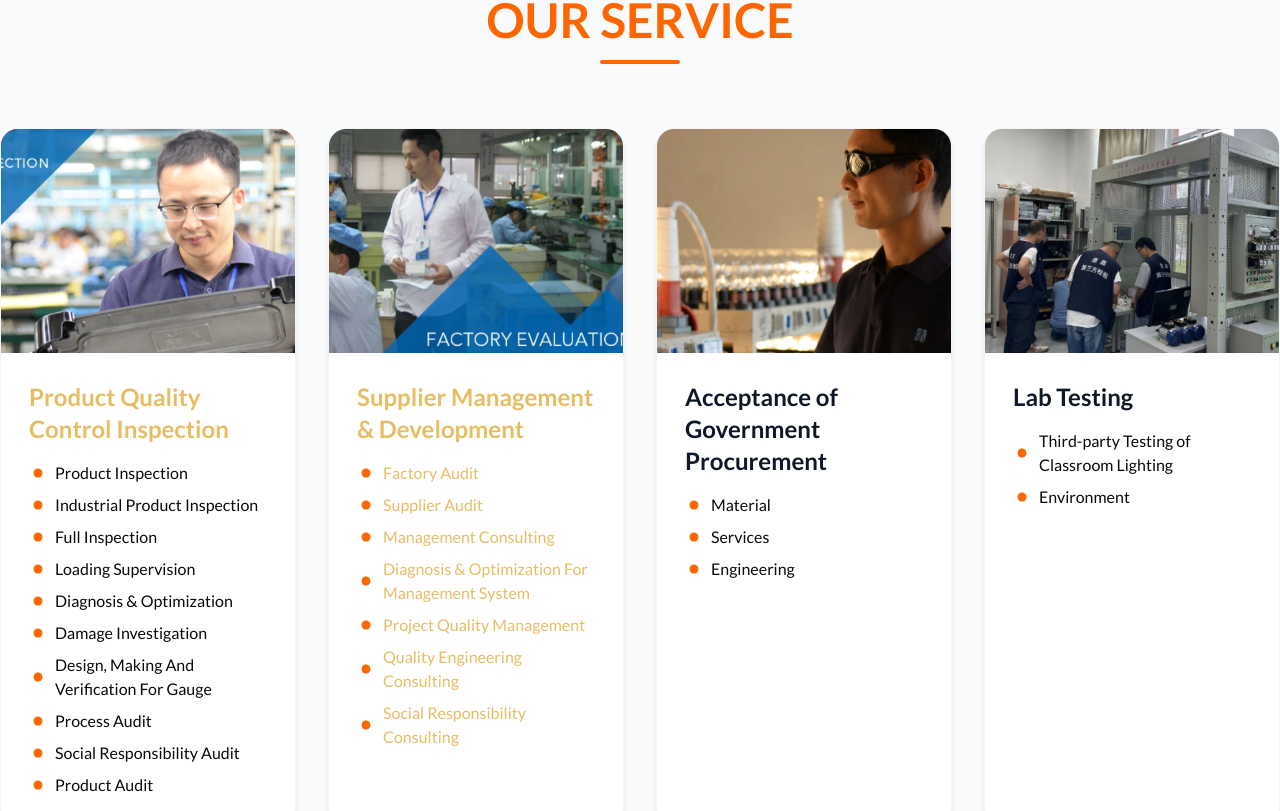
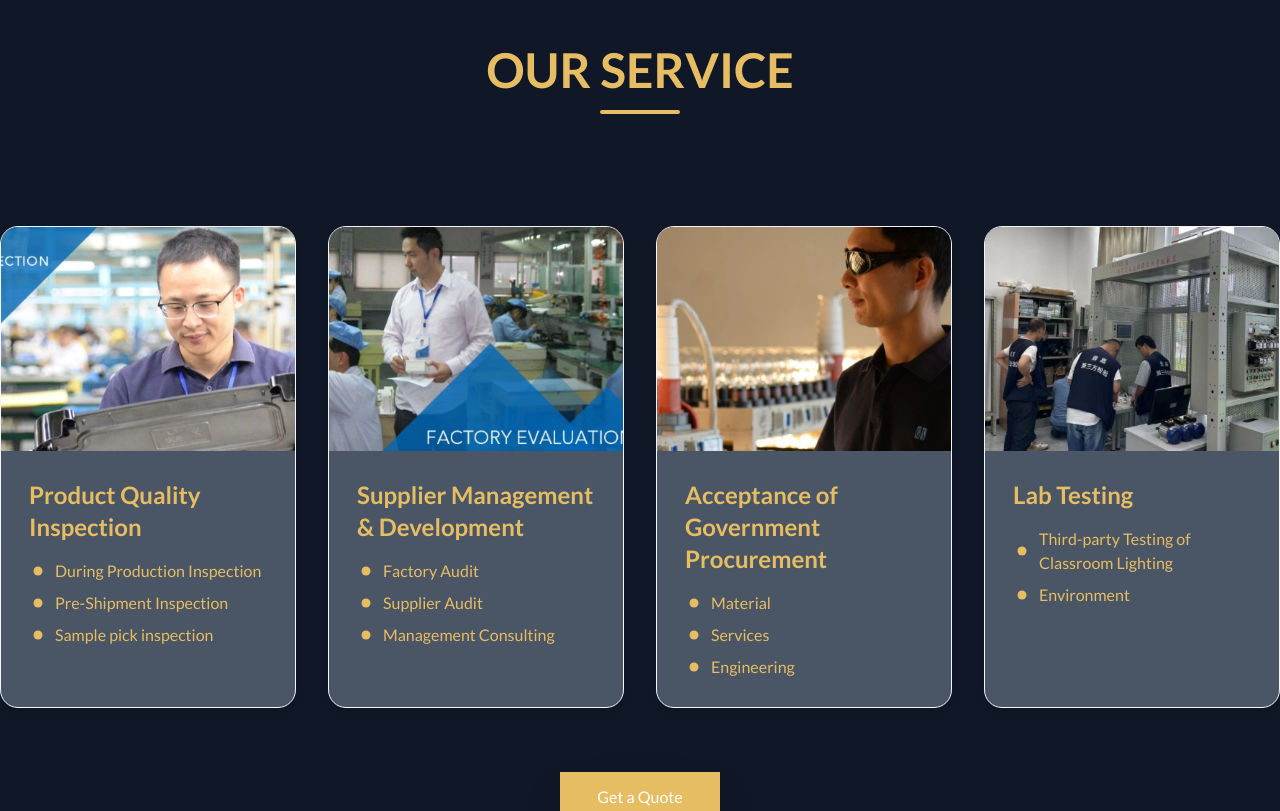
Before and after one commit to hamimsardardev/third_party_inspection, a Next.js app: page / in a window 1280 px wide. Shown: the part 2394-3205 px from the top of the page. Built offline with nearby package versions, Linux system fonts and the light colour scheme.

Commit message:
home page done

```diff
--- a/src/app/components/Blog.jsx
+++ b/src/app/components/Blog.jsx
@@ -9,9 +9,9 @@ const Blog = () => {
     <>
       <section>
         <Container>
-          <div className="border-b-1 border-seconerycolor py-[112px]">
+          <div className="border-b-1 border-t-1 border-gray-600 py-[80px]">
             <motion.div
-              className="text-center mb-[70px]"
+              className="text-center mb-[50px]"
               initial={{ opacity: 0, y: 50 }}
               whileInView={{ opacity: 1, y: 0 }}
               viewport={{ once: true }}
@@ -27,7 +27,7 @@ const Blog = () => {
               </motion.h5>
 
               <motion.p
-                className="font-dmSans text-[18px] font-regular leading-[26px] text-primarytwo w-[740px] mx-auto mt-6"
+                className="font-dmSans text-[18px] font-regular leading-[26px] text-white w-[940px] mx-auto mt-6"
                 initial={{ opacity: 0, y: 20 }}
                 whileInView={{ opacity: 1, y: 0 }}
                 transition={{ duration: 0.8, delay: 0.4 }}
--- a/src/app/components/Partners_part.jsx
+++ b/src/app/components/Partners_part.jsx
@@ -1,5 +1,6 @@
 import { cn } from "@/lib/utils";
 import { Marquee } from "@/components/ui/marquee";
+import Container from "./common/Container";
 
 const reviews = [
   { img: "/partnersone.png" },
@@ -34,9 +35,12 @@ const PartnersPart = ({ img }) => {
 
 export default function PartnersMarquee() {
   return (
-    <div className="relative w-full overflow-hidden">
+    <Container>
+      <div className="relative py-12 w-full overflow-hidden border-t-2 border-gray-300">
         <div className="text-center">
-        <h2 className="py-12 text-[32px] font-bold leading-4 text-center">Partners</h2>
+          <h2 className="relative mb-12 text-[32px] text-primary font-bold leading-4 text-center after:content-[''] after:absolute after:bottom-[-20px] after:left-[633px] after:rounded-[10px] after:bg-primary after:w-0 hover:after:w-12 after:h-1 after:transition-all after:duration-300">
+            Partners
+          </h2>
         </div>
         <Marquee pauseOnHover className="[--duration:20s]">
           {firstRow.map((item, index) => (
@@ -50,5 +54,6 @@ export default function PartnersMarquee() {
           ))}
         </Marquee>
       </div>
+    </Container>
   );
 }
--- a/src/app/components/Service.jsx
+++ b/src/app/components/Service.jsx
@@ -5,193 +5,127 @@ import { GoDotFill } from "react-icons/go";
 const Service = () => {
   return (
     <div>
-      <section>
+      <section className="py-16 md:py-20 lg:py-24">
         <Container>
-          <section className="py-16 md:py-20 lg:py-24 bg-gray-50">
-            <div>
+          <div className="border-t-2 border-gray-300">
             {/* Header */}
-              <div className="text-center mb-12 md:mb-16">
+            <div className="text-center py-12 md:mb-16">
               <h2 className="text-3xl sm:text-4xl md:text-5xl font-bold text-gray-900">
-                  <span className="text-third">OUR SERVICE</span>
+                <span className="text-primary">OUR SERVICE</span>
               </h2>
-                <div className="w-20 h-1 bg-third mx-auto mt-4 rounded-full"></div>
+              <div className="w-20 h-1 bg-primary mx-auto mt-4 rounded-full"></div>
             </div>
 
             {/* Services Grid - explicit cards, no map */}
             <div className="grid grid-cols-1 md:grid-cols-2 lg:grid-cols-4 gap-6 lg:gap-8">
               {/* Card 1 - Product Quality Control Inspection */}
-                <div className="group bg-white rounded-2xl overflow-hidden shadow-md hover:shadow-xl transition-all duration-300 border border-gray-100 flex flex-col h-full">
-                  <div className="relative h-48 md:h-56 overflow-hidden bg-red-500">
-                    <div className="relative h-48 md:h-56 w-full overflow-hidden bg-red-500">
+              <div className="bg-gray-600 rounded-2xl overflow-hidden shadow-md hover:shadow-xl transition-all duration-300 border border-gray-100 flex flex-col h-full">
+                <div className="relative  overflow-hidden ">
+                  <div className="relative h-48 md:h-56 w-full overflow-hidden ">
                     <Image
                       src="/serviceimageone.jpg"
                       alt="Product image four"
                       fill
-                        className=" object-cover transition-transform duration-500 group-hover:scale-110"
+                      className=" object-cover transition-transform duration-500 hover:scale-110"
                     />
                   </div>
                 </div>
                 <div className="p-6 md:p-7 flex flex-col flex-grow">
-                    <h3 className="text-[24px] md:text-2xl font-bold text-primary mb-4 group-hover:text-third transition-colors">
-                      Product Quality Control Inspection
+                  <h3 className="text-[24px] md:text-2xl font-bold text-primary mb-4 cursor-pointer hover:text-white transition-colors">
+                    Product Quality Inspection
                   </h3>
-                    <ul className="space-y-2 text-primarytext-sm md:text-base flex-grow">
-                      <li className="flex items-center gap-2">
-                        <span className="text-third text-lg flex items-center">
+                  <ul className="space-y-2 text-primary text-sm md:text-base cursor-pointer">
+                    <li className="group flex items-center gap-2 text-primary hover:text-white">
+                      <span className="text-primary text-lg flex items-center group-hover:text-white">
                         <GoDotFill />
                       </span>
-                        <span>Product Inspection</span>
+                      During Production Inspection
                     </li>
-                      <li className="flex items-center gap-2">
-                        <span className="text-third text-lg flex items-center">
+                    <li className="group flex items-center gap-2 text-primary hover:text-white">
+                      <span className="text-primary text-lg flex items-center group-hover:text-white">
                         <GoDotFill />
                       </span>
-                        Industrial Product Inspection
+                      Pre-Shipment Inspection
                     </li>
-                      <li className="flex items-center gap-2">
-                        <span className="text-third text-lg flex items-center">
+
+                    <li className="group flex items-center gap-2 text-primary hover:text-white">
+                      <span className="text-primary text-lg flex items-center group-hover:text-white">
                         <GoDotFill />
                       </span>
-                        Full Inspection
-                      </li>
-                      <li className="flex items-center gap-2">
-                        <span className="text-third text-lg flex items-center">
-                          <GoDotFill />
-                        </span>
-                        Loading Supervision
-                      </li>
-                      <li className="flex items-center gap-2">
-                        <span className="text-third text-lg flex items-center">
-                          <GoDotFill />
-                        </span>
-                        Diagnosis & Optimization
-                      </li>
-                      <li className="flex items-center gap-2">
-                        <span className="text-third text-lg flex items-center">
-                          <GoDotFill />
-                        </span>
-                        Damage Investigation
-                      </li>
-                      <li className="flex items-center gap-2">
-                        <span className="text-third text-lg flex items-center">
-                          <GoDotFill />
-                        </span>
-                        Design, Making And Verification For Gauge
-                      </li>
-                      <li className="flex items-center gap-2">
-                        <span className="text-third text-lg flex items-center">
-                          <GoDotFill />
-                        </span>
-                        Process Audit
-                      </li>
-                      <li className="flex items-center gap-2">
-                        <span className="text-third text-lg flex items-center">
-                          <GoDotFill />
-                        </span>
-                        Social Responsibility Audit
-                      </li>
-                      <li className="flex items-center gap-2">
-                        <span className="text-third text-lg flex items-center">
-                          <GoDotFill />
-                        </span>
-                        Product Audit
+                      Sample pick inspection
                     </li>
                   </ul>
                 </div>
               </div>
 
               {/* Card 2 - Supplier Management */}
-                <div className="group bg-white rounded-2xl overflow-hidden shadow-md hover:shadow-xl transition-all duration-300 border border-gray-100 flex flex-col h-full">
+              <div className="bg-gray-600 rounded-2xl overflow-hidden shadow-md hover:shadow-xl transition-all duration-300 border border-gray-100 flex flex-col h-full">
                 <div className="relative h-48 md:h-56 overflow-hidden">
                   <img
                     src="/serviceimagetwo.jpg"
                     alt="serviceimagetwo.jpg"
-                      className="w-full h-full object-cover transition-transform duration-500 group-hover:scale-110"
+                    className="w-full h-full object-cover transition-transform duration-500 hover:scale-110"
                   />
 
                   <div className=" top-4 left-4 bg-white/90 backdrop-blur-sm px-4 py-1.5 rounded-full text-sm font-semibold text-primary shadow-sm">
                     FACTORY EVALUATION
                   </div>
                 </div>
-                  <div className="p-6 md:p-7 flex flex-col flex-grow">
-                    <h3 className="text-[24px] md:text-2xl font-bold text-primary mb-4 group-hover:text-third transition-colors">
+                <div className="p-6 md:p-7 flex flex-col flex-grow cursor-pointer">
+                  <h3 className="text-[24px] md:text-2xl font-bold text-primary mb-4 hover:text-white transition-colors">
                     Supplier Management & Development
                   </h3>
-                    <ul className="space-y-2 text-primary text-sm md:text-base flex-grow">
-                      <li className="flex items-center gap-2">
-                        <span className="text-third text-lg flex items-center">
+                  <ul className="space-y-2 text-primary text-sm md:text-base flex-grow cursor-pointer">
+                    <li className="group flex items-center gap-2 text-primary hover:text-white cursor-pointer">
+                      <span className="text-primary text-lg flex items-center group-hover:text-white">
                         <GoDotFill />
                       </span>
                       Factory Audit
                     </li>
-                      <li className="flex items-center gap-2">
-                        <span className="text-third text-lg flex items-center">
+                    <li className="group flex items-center gap-2 text-primary hover:text-white">
+                      <span className="text-primary text-lg flex items-center group-hover:text-white">
                         <GoDotFill />
                       </span>
                       Supplier Audit
                     </li>
-                      <li className="flex items-center gap-2">
-                        <span className="text-third text-lg flex items-center">
+                    <li className="group flex items-center gap-2 text-primary hover:text-white">
+                      <span className="text-primary text-lg flex items-center group-hover:text-white">
                         <GoDotFill />
                       </span>
                       Management Consulting
-                      </li>
-                      <li className="flex items-center gap-2">
-                        <span className="text-third text-lg flex items-center">
-                          <GoDotFill />
-                        </span>
-                        Diagnosis & Optimization For Management System
-                      </li>
-                      <li className="flex items-center gap-2">
-                        <span className="text-third text-lg flex items-center">
-                          <GoDotFill />
-                        </span>
-                        Project Quality Management
-                      </li>
-                      <li className="flex items-center gap-2">
-                        <span className="text-third text-lg flex items-center">
-                          <GoDotFill />
-                        </span>
-                        Quality Engineering Consulting
-                      </li>
-                      <li className="flex items-center gap-2">
-                        <span className="text-third text-lg flex items-center">
-                          <GoDotFill />
-                        </span>
-                        Social Responsibility Consulting
                     </li>
                   </ul>
                 </div>
               </div>
 
               {/* Card 3 - Government Procurement */}
-                <div className="group bg-white rounded-2xl overflow-hidden shadow-md hover:shadow-xl transition-all duration-300 border border-gray-100 flex flex-col h-full">
+              <div className="bg-gray-600 rounded-2xl overflow-hidden shadow-md hover:shadow-xl transition-all duration-300 border border-gray-100 flex flex-col h-full">
                 <div className="relative h-48 md:h-56 overflow-hidden">
                   <img
                     src="/serviceimagethree.jpg"
                     alt="serviceimagethree.jpg"
-                      className="w-full h-full object-cover transition-transform duration-500 group-hover:scale-110"
+                    className="w-full h-full object-cover transition-transform duration-500 hover:scale-110"
                   />
                 </div>
-                  <div className="p-6 md:p-7 flex flex-col flex-grow">
-                    <h3 className="text-[24px] md:text-2xl font-bold text-gray-900 mb-4 group-hover:text-third transition-colors">
+                <div className="p-6 md:p-7 flex flex-col flex-grow  cursor-pointer">
+                  <h3 className="text-[24px] md:text-2xl font-bold text-primary mb-4 hover:text-white transition-colors">
                     Acceptance of Government Procurement
                   </h3>
-                    <ul className="space-y-2 text-primarytext-sm md:text-base flex-grow">
-                      <li className="flex items-center gap-2">
-                        <span className="text-third text-lg flex items-center">
+                  <ul className="space-y-2 text-primarytext-sm md:text-base flex-grow cursor-pointer">
+                    <li className="group flex items-center gap-2 text-primary hover:text-white">
+                      <span className="text-primary text-lg flex items-center group-hover:text-white">
                         <GoDotFill />
                       </span>
                       Material
                     </li>
-                      <li className="flex items-center gap-2">
-                        <span className="text-third text-lg flex items-center">
+                    <li className="group flex items-center gap-2 text-primary hover:text-white">
+                      <span className="text-primary text-lg flex items-center group-hover:text-white">
                         <GoDotFill />
                       </span>
                       Services
                     </li>
-                      <li className="flex items-center gap-2">
-                        <span className="text-third text-lg flex items-center">
+                    <li className="group flex items-center gap-2 text-primary hover:text-white">
+                      <span className="text-primary text-lg flex items-center group-hover:text-white">
                         <GoDotFill />
                       </span>
                       Engineering
@@ -201,27 +135,27 @@ const Service = () => {
               </div>
 
               {/* Card 4 - Lab Testing */}
-                <div className="group bg-white rounded-2xl overflow-hidden shadow-md hover:shadow-xl transition-all duration-300 border border-gray-100 flex flex-col h-full">
+              <div className="bg-gray-600 rounded-2xl overflow-hidden shadow-md hover:shadow-xl transition-all duration-300 border border-gray-100 flex flex-col h-full">
                 <div className="relative h-48 md:h-56 overflow-hidden">
                   <img
                     src="/serviceimagefour.jpg"
                     alt="serviceimagefour.jpg"
-                      className="w-full h-full object-cover transition-transform duration-500 group-hover:scale-110"
+                    className="w-full h-full object-cover transition-transform duration-500 hover:scale-110"
                   />
                 </div>
-                  <div className="p-6 md:p-7 flex flex-col flex-grow">
-                    <h3 className="text-[24px] md:text-2xl font-bold text-gray-900 mb-4 group-hover:text-third transition-colors">
+                <div className="p-6 md:p-7 flex flex-col flex-grow cursor-pointer">
+                  <h3 className="text-[24px] md:text-2xl font-bold text-primary mb-4 hover:text-white transition-colors">
                     Lab Testing
                   </h3>
-                    <ul className="space-y-2 text-primarytext-sm md:text-base flex-grow">
-                      <li className="flex items-center gap-2">
-                        <span className="text-third text-lg flex items-center">
+                  <ul className="space-y-2 text-primary text-sm md:text-base cursor-pointer hover:text-white flex-grow">
+                    <li className="group flex items-center gap-2 text-primary hover:text-white">
+                      <span className="text-primary text-lg flex items-center group-hover:text-white">
                         <GoDotFill />
                       </span>
                       Third-party Testing of Classroom Lighting
                     </li>
-                      <li className="flex items-center gap-2">
-                        <span className="text-third text-lg flex items-center">
+                    <li className="group flex items-center gap-2 text-primary hover:text-white">
+                      <span className="text-primary text-lg flex items-center group-hover:text-white">
                         <GoDotFill />
                       </span>
                       Environment
@@ -244,7 +178,6 @@ const Service = () => {
               </button>
             </div>
           </div>
-          </section>
         </Container>
       </section>
     </div>
--- a/src/components/ui/carousel.jsx
+++ b/src/components/ui/carousel.jsx
@@ -173,7 +173,7 @@ function CarouselPrevious({
       onClick={scrollPrev}
       {...props}
     >
-      <ArrowLeft />
+      <ArrowLeft className="text-primary hover:text-white"/>
       <span className="sr-only">Previous slide</span>
     </Button>
   )
@@ -203,7 +203,7 @@ function CarouselNext({
       onClick={scrollNext}
       {...props}
     >
-      <ArrowRight />
+      <ArrowRight className="text-primary hover:text-white"/>
       <span className="sr-only">Next slide</span>
     </Button>
   )
```
Also changed, not shown: src/app/components/CarouselSize.jsx (+10 -10 lines), src/app/components/Products_part.jsx (+9 -9 lines), src/app/components/Sample_part.jsx (+18 -18 lines), src/app/components/common/Footer.jsx (+53 -50 lines). Lines whose indentation alone changed are shown as unchanged.
